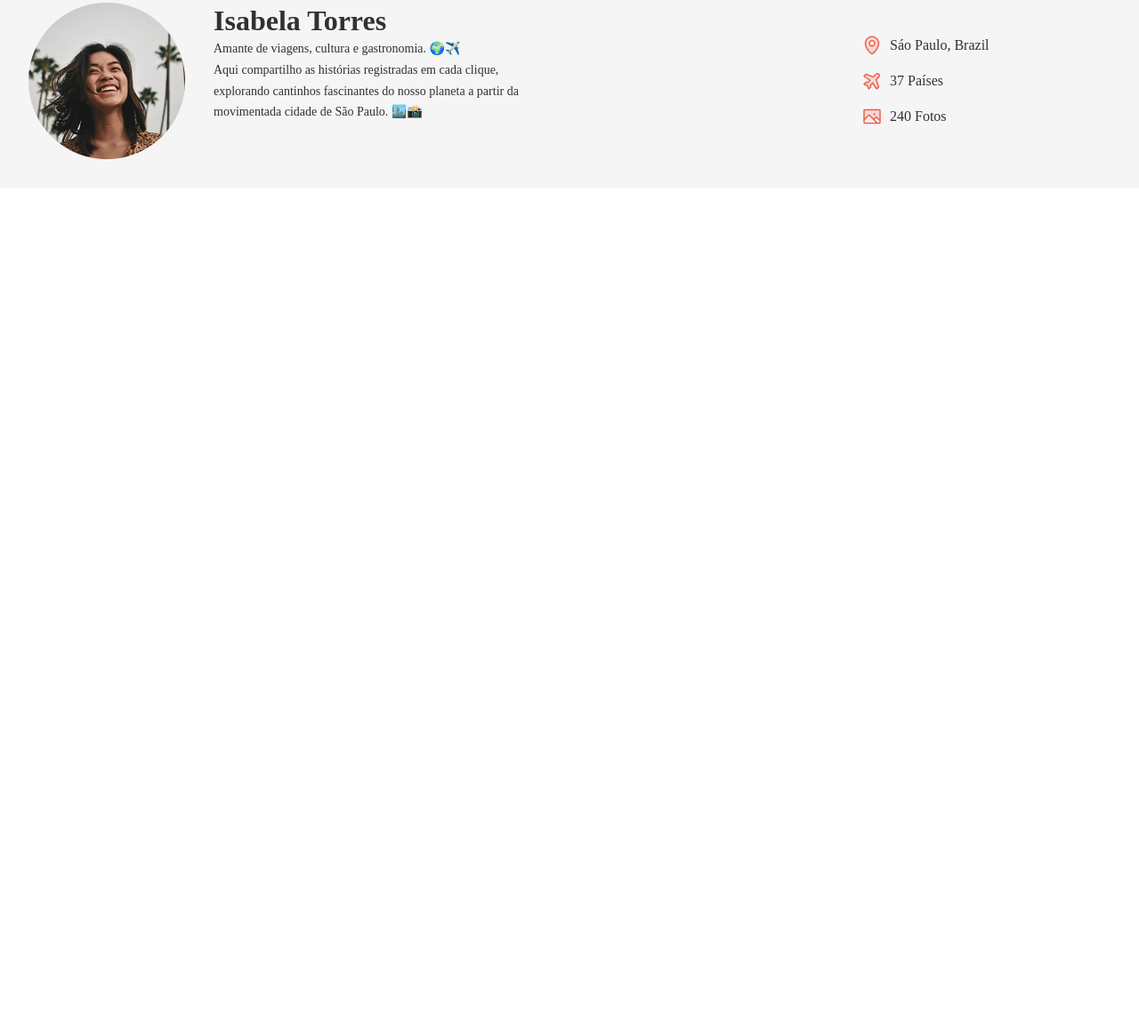
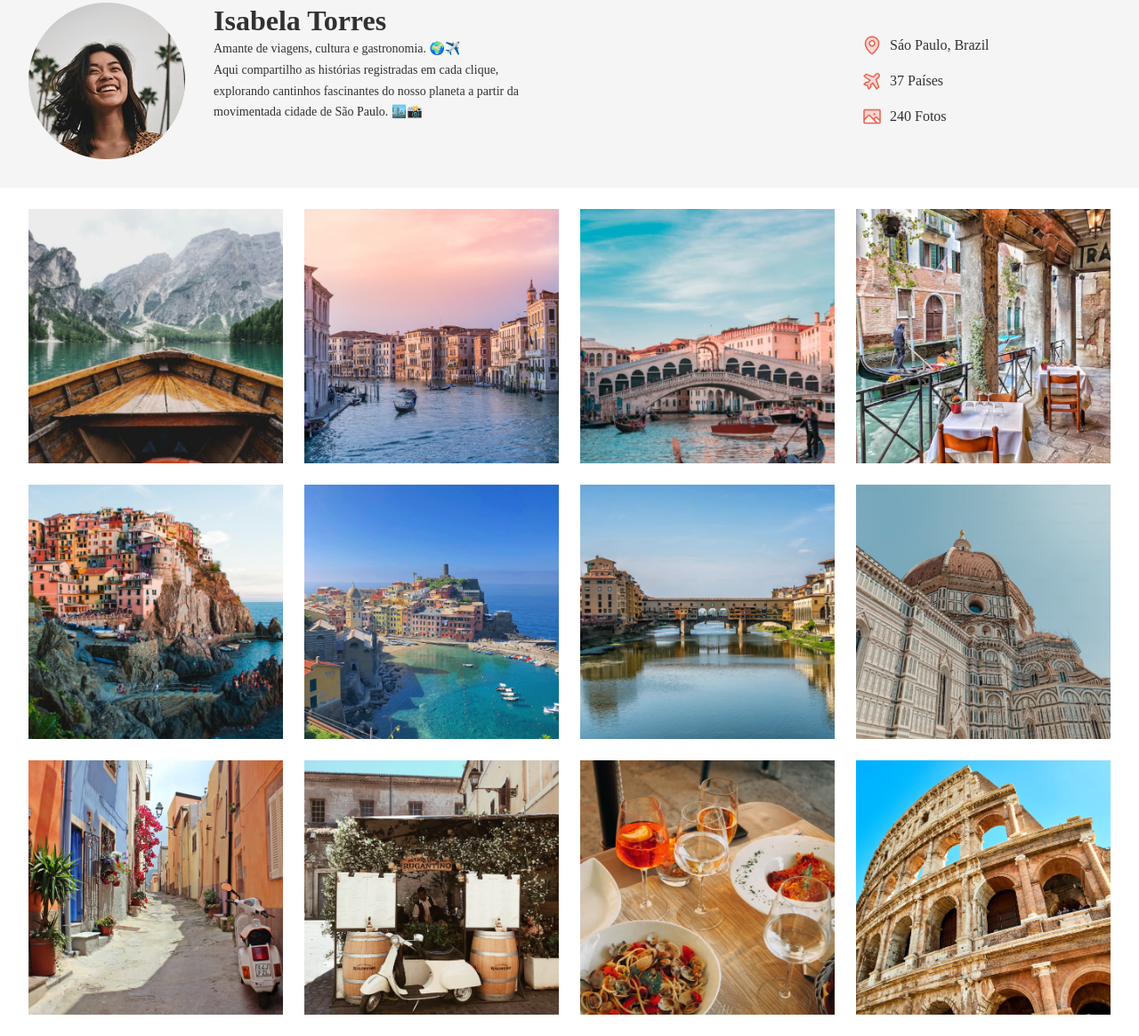
Before and after one commit to gudavicosta/ProjetoTravelgram, a plain HTML site: page index.html in a window 1280 px wide. Shown: the part 145-1310 px from the top of the page at 89% size. Before the commit the page ends 800 px from the top, so only its background shows below. Drawn offline with Linux system fonts and the light colour scheme; a web font is replaced by a local one.

Commit message:
galeria principal

```diff
--- a/index.html
+++ b/index.html
@@ -66,5 +66,20 @@
     </header>
 </div>
 
+    <main class="container">
+        <img src="assets/imagem/Image 01.png" alt="">
+        <img src="assets/imagem/Image 02.png" alt="">
+        <img src="assets/imagem/Image 03.png" alt="">
+        <img src="assets/imagem/Image 04.png" alt="">
+        <img src="assets/imagem/Image 05.png" alt="">
+        <img src="assets/imagem/Image 06.png" alt="">
+        <img src="assets/imagem/Image 07.png" alt="">
+        <img src="assets/imagem/Image 08.png" alt="">
+        <img src="assets/imagem/Image 09.png" alt="">
+        <img src="assets/imagem/Image 10.png" alt="">
+        <img src="assets/imagem/Image 11.png" alt="">
+        <img src="assets/imagem/Image 12.png" alt="">
+    </main>
+
 </body>
 </html
--- a/styles/index.css
+++ b/styles/index.css
@@ -1,3 +1,4 @@
 @import url(global.css);
 @import url(nav.css);
 @import url(header.css);
+@import url(main.css);
--- /dev/null
+++ b/styles/main.css
@@ -0,0 +1,12 @@
+main {
+    display: flex;
+    flex-wrap: wrap;
+    gap:  24px;
+    padding-block: 24px ;
+}
+
+main img{
+    width: 286px;
+    height: 286px;
+    object-fit: cover;
+}
```
